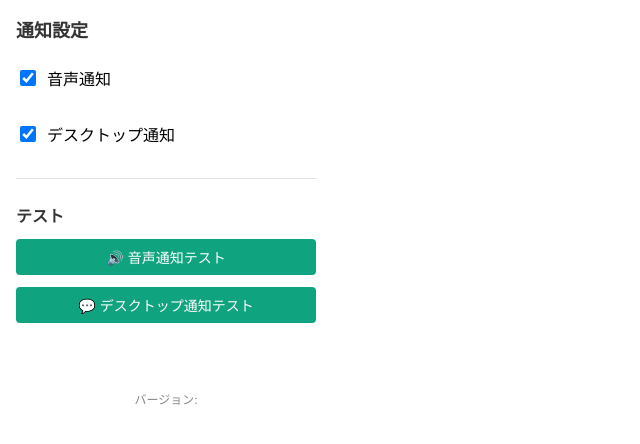
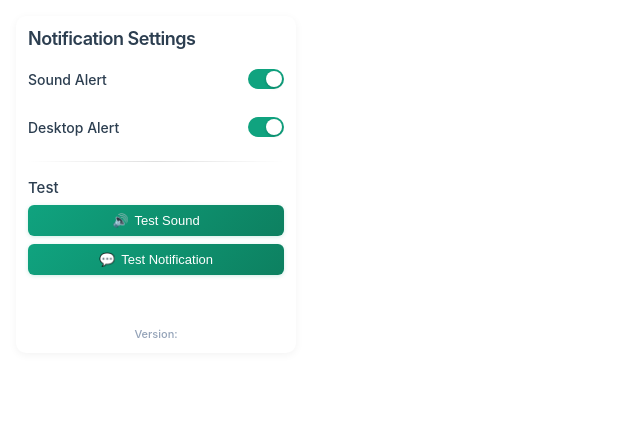
Before and after one commit to ikekou/chatgpt-desktop-notifier, a website built with webpack: page src/popup/popup.html in a window 1280 px wide. Shown: the whole page, without its empty margins (0-640 px from the left). Built offline with nearby package versions, Linux system fonts and the light colour scheme.

Commit message:
バージョン番号を1.0.15に更新し、ポップアップのスタイルを改善しました。また、設定項目のラベルを英語に翻訳し、通知メッセージを英語に変更しました。さらに、コード内のコメントを英語に修正しました。

```diff
--- a/package.json
+++ b/package.json
@@ -1,6 +1,6 @@
 {
   "name": "chatgpt-desktop-notifier",
-  "version": "1.0.12",
+  "version": "1.0.15",
   "description": "ChatGPTの出力完了時にデスクトップ通知を送信する拡張機能",
   "main": "index.js",
   "scripts": {
--- a/src/popup/popup.css
+++ b/src/popup/popup.css
@@ -1,94 +1,156 @@
 body {
-  width: 300px;
+  width: 280px;
   padding: 16px;
   font-family: -apple-system, BlinkMacSystemFont, "Segoe UI", Roboto, "Helvetica Neue", Arial, sans-serif;
   margin: 0;
+  background: #ffffff;
+  color: #2c3e50;
 }
 
 .container {
   display: flex;
   flex-direction: column;
-  gap: 16px;
+  gap: 12px;
+  background: #ffffff;
+  border-radius: 10px;
+  box-shadow: 0 2px 8px rgba(0, 0, 0, 0.05);
+  padding: 12px;
 }
 
 h1 {
   font-size: 18px;
   margin: 0;
-  color: #333;
+  color: #2c3e50;
+  font-weight: 600;
+  letter-spacing: -0.5px;
 }
 
 h2 {
-  font-size: 16px;
+  font-size: 15px;
   margin: 0;
-  color: #333;
+  color: #2c3e50;
+  font-weight: 500;
 }
 
 .setting-item {
   display: flex;
   align-items: center;
   padding: 8px 0;
+  position: relative;
 }
 
+/* カスタムトグルスイッチ */
 label {
   display: flex;
   align-items: center;
-  gap: 8px;
+  justify-content: space-between;
+  width: 100%;
   cursor: pointer;
   user-select: none;
+  font-weight: 500;
+  font-size: 14px;
 }
 
 input[type="checkbox"] {
+  position: absolute;
+  opacity: 0;
+  cursor: pointer;
+  height: 0;
+  width: 0;
+}
+
+label::after {
+  content: '';
+  display: block;
+  width: 36px;
+  height: 20px;
+  border-radius: 10px;
+  background-color: #e0e0e0;
+  transition: all 0.3s ease;
+  position: relative;
+}
+
+label::before {
+  content: '';
+  position: absolute;
+  right: 18px;
   width: 16px;
   height: 16px;
-  cursor: pointer;
+  border-radius: 50%;
+  background-color: white;
+  box-shadow: 0 1px 3px rgba(0, 0, 0, 0.2);
+  transition: all 0.3s ease;
+  z-index: 1;
+}
+
+input[type="checkbox"]:checked + label::after {
+  background-color: #10A37F;
+}
+
+input[type="checkbox"]:checked + label::before {
+  right: 2px;
 }
 
 .divider {
   height: 1px;
-  background-color: #e0e0e0;
-  margin: 8px 0;
+  background: linear-gradient(to right, transparent, #e0e0e0, transparent);
+  margin: 4px 0;
 }
 
 .test-buttons {
   display: flex;
   flex-direction: column;
-  gap: 12px;
+  gap: 8px;
 }
 
 .test-button {
   padding: 8px 16px;
   border: none;
-  border-radius: 4px;
-  background-color: #10A37F;
+  border-radius: 6px;
+  background: linear-gradient(135deg, #10A37F 0%, #0D8060 100%);
   color: white;
   cursor: pointer;
-  font-size: 14px;
-  transition: background-color 0.2s;
+  font-size: 13px;
+  font-weight: 500;
+  transition: all 0.3s ease;
+  box-shadow: 0 1px 4px rgba(16, 163, 127, 0.2);
+  display: flex;
+  align-items: center;
+  justify-content: center;
+  gap: 6px;
 }
 
 .test-button:hover {
-  background-color: #0E906E;
+  transform: translateY(-1px);
+  box-shadow: 0 2px 6px rgba(16, 163, 127, 0.3);
+  background: linear-gradient(135deg, #0E906E 0%, #0B6A4F 100%);
 }
 
 .test-button:active {
-  background-color: #0D8060;
+  transform: translateY(0);
+  box-shadow: 0 1px 2px rgba(16, 163, 127, 0.2);
+  background: linear-gradient(135deg, #0D8060 0%, #0A5940 100%);
 }
 
 .status {
-  font-size: 14px;
-  color: #4CAF50;
-  height: 20px;
+  font-size: 13px;
+  color: #10A37F;
+  height: 16px;
   opacity: 0;
-  transition: opacity 0.3s ease;
+  transition: all 0.3s ease;
+  text-align: center;
+  font-weight: 500;
 }
 
 .status.show {
   opacity: 1;
+  transform: translateY(0);
 }
 
 .version {
-  margin-top: 15px;
+  margin-top: 12px;
   text-align: center;
-  font-size: 12px;
-  color: #888;
+  font-size: 11px;
+  color: #94a3b8;
+  font-weight: 500;
 }
--- a/src/popup/popup.html
+++ b/src/popup/popup.html
@@ -7,31 +7,33 @@
 </head>
 <body>
   <div class="container">
-    <h1>通知設定</h1>
+    <h1>Notification Settings</h1>
     <div class="setting-item">
-      <label>
-        <input type="checkbox" id="soundEnabled" checked>
-        音声通知
+      <input type="checkbox" id="soundEnabled" checked>
+      <label for="soundEnabled">
+        Sound Alert
       </label>
     </div>
     <div class="setting-item">
-      <label>
-        <input type="checkbox" id="desktopEnabled" checked>
-        デスクトップ通知
+      <input type="checkbox" id="desktopEnabled" checked>
+      <label for="desktopEnabled">
+        Desktop Alert
       </label>
     </div>
     <div class="divider"></div>
     <div class="test-buttons">
-      <h2>テスト</h2>
+      <h2>Test</h2>
       <button id="testSound" class="test-button">
-        🔊 音声通知テスト
+        <span>🔊</span>
+        <span>Test Sound</span>
       </button>
       <button id="testNotification" class="test-button">
-        💬 デスクトップ通知テスト
+        <span>💬</span>
+        <span>Test Notification</span>
       </button>
     </div>
     <div class="status" id="status"></div>
-    <div class="version">バージョン: <span id="version"></span></div>
+    <div class="version">Version: <span id="version"></span></div>
   </div>
   <script src="popup.js"></script>
 </body>
--- a/src/popup/popup.js
+++ b/src/popup/popup.js
@@ -1,6 +1,6 @@
 import { playNotificationSound } from '../utils/sound';
 
-// DOM要素の取得
+// DOM elements
 const soundEnabledCheckbox = document.getElementById('soundEnabled');
 const desktopEnabledCheckbox = document.getElementById('desktopEnabled');
 const testSoundButton = document.getElementById('testSound');
@@ -8,10 +8,10 @@ const testNotificationButton = document.getElementById('testNotification');
 const statusElement = document.getElementById('status');
 const versionElement = document.getElementById('version');
 
-// バージョン番号を表示
+// Display version number
 versionElement.textContent = process.env.APP_VERSION;
 
-// 設定を保存する関数
+// Save settings
 function saveSettings() {
   const settings = {
     soundEnabled: soundEnabledCheckbox.checked,
@@ -19,66 +19,66 @@ function saveSettings() {
   };
 
   chrome.storage.sync.set(settings, () => {
-    showStatus('設定を保存しました');
+    showStatus('Settings saved');
   });
 }
 
-// ステータスメッセージを表示する関数
+// Show status message
 function showStatus(message) {
   statusElement.textContent = message;
   statusElement.classList.add('show');
 
-  // 2秒後にメッセージを非表示にする
+  // Hide message after 2 seconds
   setTimeout(() => {
     statusElement.classList.remove('show');
   }, 2000);
 }
 
-// 音声通知をテストする関数
+// Test sound notification
 function testSound() {
   if (!soundEnabledCheckbox.checked) {
-    showStatus('⚠️ 音声通知が無効になっています');
+    showStatus('⚠️ Sound alerts are disabled');
     return;
   }
   playNotificationSound();
-  showStatus('🔊 音声通知をテストしました');
+  showStatus('🔊 Sound alert tested');
 }
 
-// デスクトップ通知をテストする関数
+// Test desktop notification
 function testNotification() {
-  console.log('🔔 デスクトップ通知テストを開始します');
+  console.log('🔔 Starting desktop notification test');
 
   if (!desktopEnabledCheckbox.checked) {
-    console.log('⚠️ デスクトップ通知が無効になっています');
-    showStatus('⚠️ デスクトップ通知が無効になっています');
+    console.log('⚠️ Desktop notifications are disabled');
+    showStatus('⚠️ Desktop notifications are disabled');
     return;
   }
 
-  console.log('📤 background.jsにメッセージを送信します');
+  console.log('📤 Sending message to background.js');
   chrome.runtime.sendMessage(
     {
       type: 'SHOW_NOTIFICATION',
-      text: 'これはテスト通知です。ChatGPT Desktop Notifierは正常に動作しています。'
+      text: 'This is a test notification. ChatGPT Desktop Notifier is working properly.'
     },
     (response) => {
-      console.log('📥 background.jsからの応答:', response);
+      console.log('📥 Response from background.js:', response);
       if (chrome.runtime.lastError) {
-        console.error('❌ エラーが発生しました:', chrome.runtime.lastError);
-        showStatus('⚠️ 通知の送信に失敗しました');
+        console.error('❌ Error occurred:', chrome.runtime.lastError);
+        showStatus('⚠️ Failed to send notification');
       }
     }
   );
 
-  showStatus('💬 デスクトップ通知をテストしました');
+  showStatus('💬 Desktop notification tested');
 }
 
-// 保存された設定を読み込む
+// Load saved settings
 chrome.storage.sync.get(['soundEnabled', 'desktopEnabled'], (result) => {
   soundEnabledCheckbox.checked = result.soundEnabled ?? true;
   desktopEnabledCheckbox.checked = result.desktopEnabled ?? true;
 });
 
-// イベントリスナーの設定
+// Event listeners
 soundEnabledCheckbox.addEventListener('change', saveSettings);
 desktopEnabledCheckbox.addEventListener('change', saveSettings);
 testSoundButton.addEventListener('click', testSound);
```
